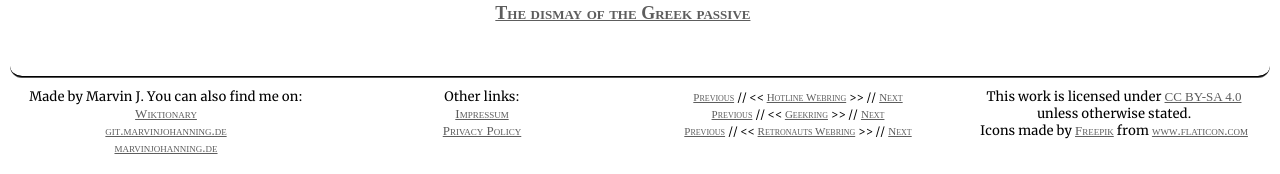
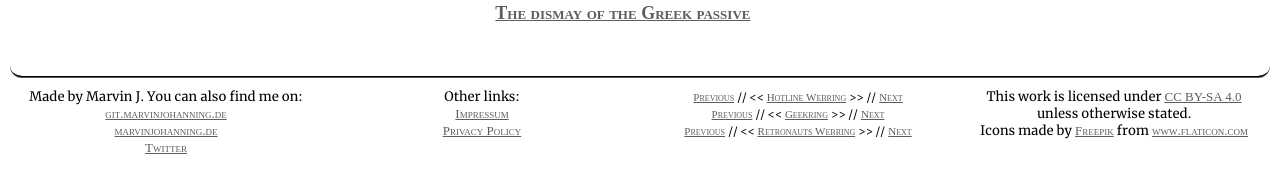
Before and after one commit to mjohanning99/ancient-greek.net, a PHP site: page /blog/2020/index.php in a window 1280 px wide. Shown: the part 668-842 px from the top of the page. Run offline with PHP 8.4, Linux system fonts and the light colour scheme.

Commit message:
Add Twitter link, remove Wiktionary

```diff
--- a/footer.php
+++ b/footer.php
@@ -3,11 +3,11 @@
   <div class="row">
     <div class="column-4">
       Made by Marvin J. You can also find me on: <br>
-      <a href="https://en.wiktionary.org/wiki/User:Numitr0n">Wiktionary</a>
-      <br>
       <a href="https://git.marvinjohanning.de/marvinjohanning">git.marvinjohanning.de</a>
       <br>
       <a href="https://marvinjohanning.de">marvinjohanning.de</a>
+      <br>
+      <a href="https://twitter.com/ancientgreeknet">Twitter</a>
     </div>
 
     <div class="column-4">
```
